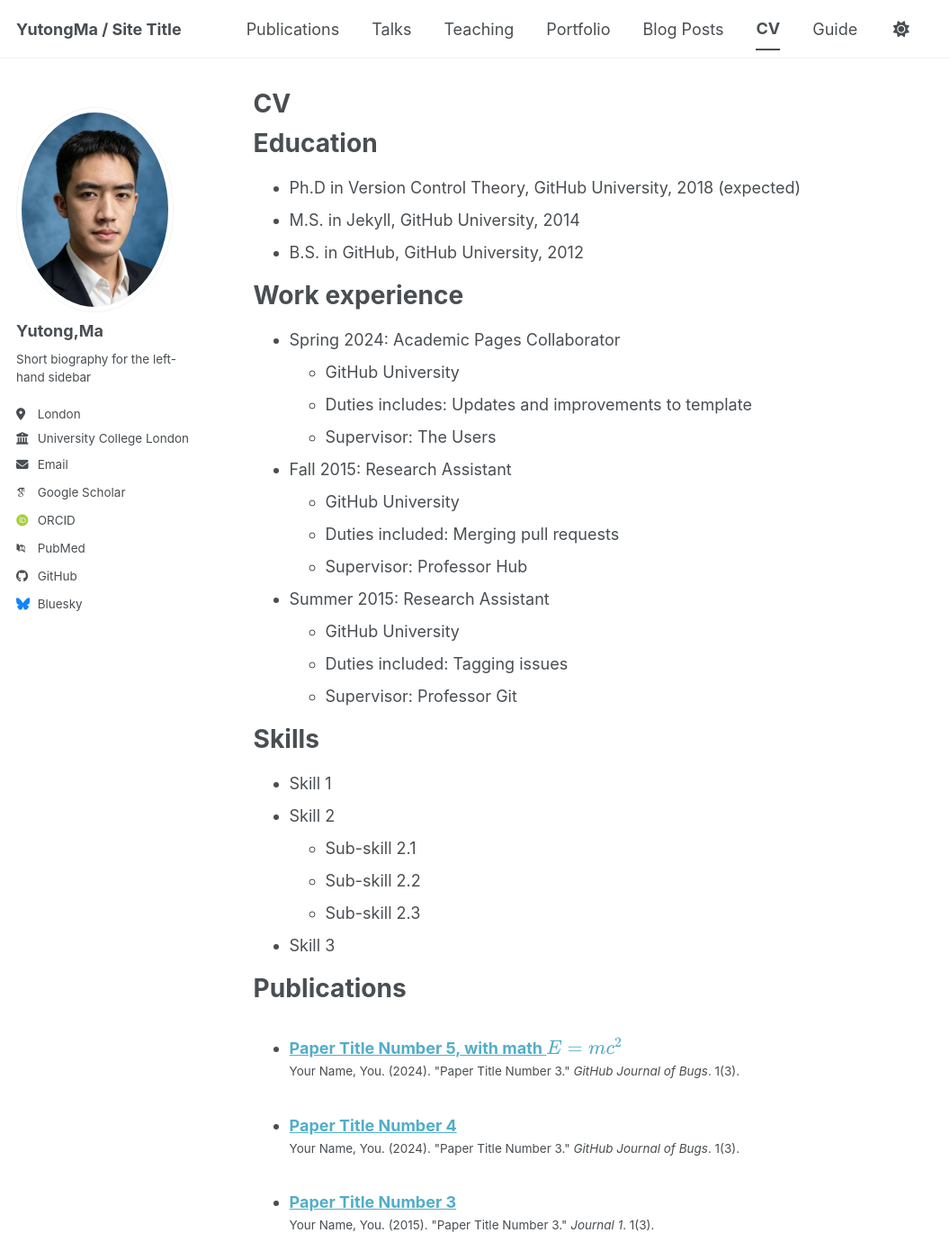
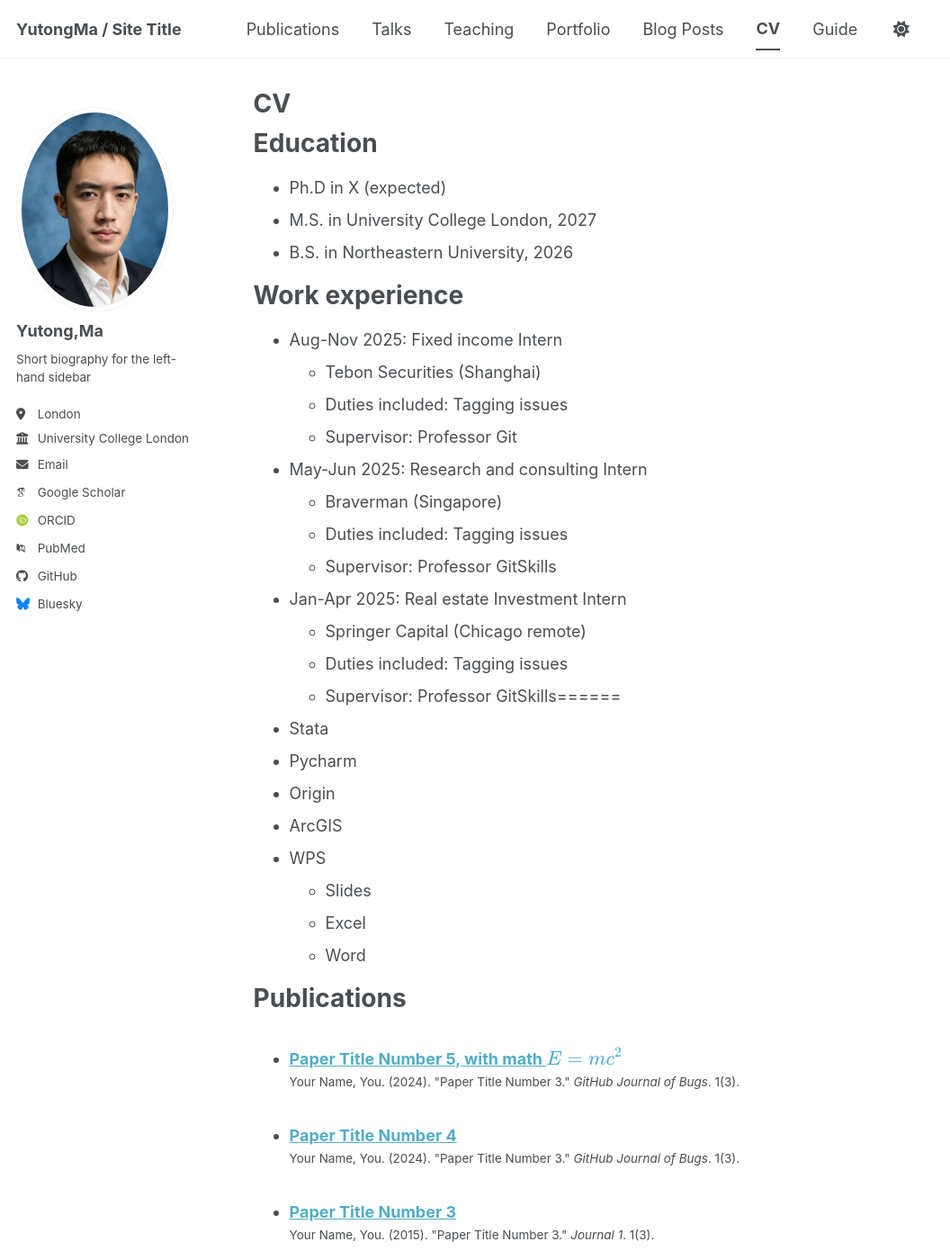
Before and after one commit to mayut0ng/mayut0ng.github.io, a Jekyll site: the page built from _pages/cv.md, in a window 1280 px wide and 1400 px high. Shown: the whole window at 90% size, without its empty margins (0-1056 px from the left). Built offline with Jekyll 4.4.1, drawn with Linux system fonts in a browser that asks for light colours; some web fonts are replaced; a script bundle is joined from its source files by our own code; library files that are not in the unit come from our copies; a file with an impossible date is left out.

Commit message:
Update cv.md

```diff
--- a/_pages/cv.md
+++ b/_pages/cv.md
@@ -11,35 +11,32 @@ redirect_from:
 
 Education
 ======
-* Ph.D in Version Control Theory, GitHub University, 2018 (expected)
-* M.S. in Jekyll, GitHub University, 2014
-* B.S. in GitHub, GitHub University, 2012
+* Ph.D in X (expected)
+* M.S. in University College London, 2027
+* B.S. in Northeastern University, 2026
 
 Work experience
 ======
-* Spring 2024: Academic Pages Collaborator
-  * GitHub University
-  * Duties includes: Updates and improvements to template
-  * Supervisor: The Users
-
-* Fall 2015: Research Assistant
-  * GitHub University
-  * Duties included: Merging pull requests
-  * Supervisor: Professor Hub
-
-* Summer 2015: Research Assistant
-  * GitHub University
+* Aug-Nov 2025: Fixed income Intern
+  * Tebon Securities (Shanghai)
   * Duties included: Tagging issues
   * Supervisor: Professor Git
-
-Skills
-======
-* Skill 1
-* Skill 2
-  * Sub-skill 2.1
-  * Sub-skill 2.2
-  * Sub-skill 2.3
-* Skill 3
+* May-Jun 2025: Research and consulting Intern
+  * Braverman (Singapore)
+  * Duties included: Tagging issues
+  * Supervisor: Professor GitSkills
+* Jan-Apr 2025: Real estate Investment Intern
+  * Springer Capital (Chicago remote)
+  * Duties included: Tagging issues
+  * Supervisor: Professor GitSkills======
+* Stata
+* Pycharm
+* Origin
+* ArcGIS
+* WPS
+  * Slides
+  * Excel
+  * Word
 
 Publications
 ======
```
